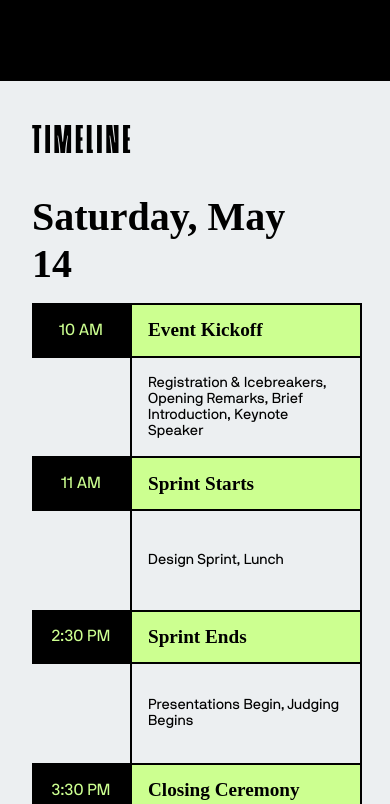
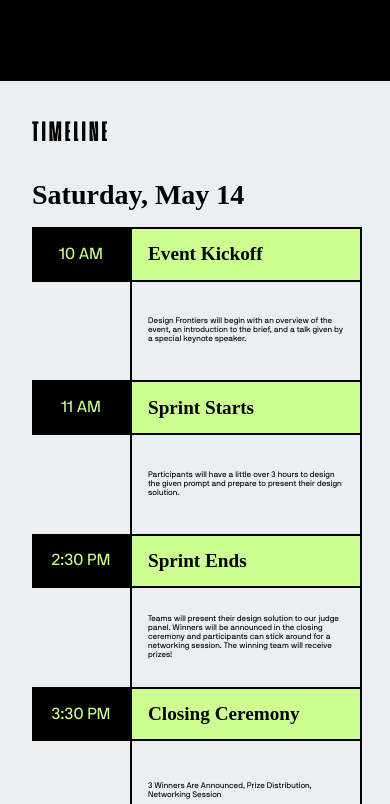
Before and after one commit to ucsddesignco/frontiers22, a React (Create React App) app: page / in a window 390 px wide. Shown: the part 2120-2924 px from the top of the page. Built offline with nearby package versions, Linux system fonts and the light colour scheme; a web font is replaced by a local one.

Commit message:
timeline copy

```diff
--- a/src/components/Timeline/index.js
+++ b/src/components/Timeline/index.js
@@ -8,17 +8,17 @@ const events = [
   {
     time: "10 AM",
     header: "Event Kickoff",
-    description: "Registration & Icebreakers, Opening Remarks, Brief Introduction, Keynote Speaker"
+    description: "Design Frontiers will begin with an overview of the event, an introduction to the brief, and a talk given by a special keynote speaker."
   },
   {
     time: "11 AM",
     header: "Sprint Starts",
-    description: "Design Sprint, Lunch"
+    description: "Participants will have a little over 3 hours to design the given prompt and prepare to present their design solution."
   },
   {
     time: "2:30 PM",
     header: "Sprint Ends",
-    description: "Presentations Begin, Judging Begins "
+    description: "Teams will present their design solution to our judge panel. Winners will be announced in the closing ceremony and participants can stick around for a networking session. The winning team will receive prizes!"
   },
   {
     time: "3:30 PM",
--- a/src/components/Timeline/style.scss
+++ b/src/components/Timeline/style.scss
@@ -5,13 +5,13 @@
     flex-direction: column;
     align-items: center;
     background-color: $secondary-color;
-    width: 90vw;
+    width: 100vw;
     h2 {
         margin: 5vh 0 1rem 0;
         width: 45%;
         text-align: left;
         color: $text-color;
-        font-size: 2vw;
+        font-size: 1.3vw;
     }
     &__header {
         display: none;
@@ -74,6 +74,7 @@
                 > p {
                     text-align: left;
                     color: $text-color;
+                    font-size: 2vw;
                 }
             }
         }
@@ -85,10 +86,9 @@
         min-width: 800px;
         h2 {
             padding-top: 1rem;
-            width: 45%;
             text-align: left;
             color: $text-color;
-            font-size: 2.5rem;
+            font-size: 1.75rem;
         }
         &__header {
             font-family: $title-font;
@@ -109,12 +109,26 @@
                         color: $text-color;
                     }
                 }
+                &__info {
+                    > p {
+                        font-size: 0.7rem;
+                    }
+                }
             }
+
         }
     }
     @media only screen and (max-width: 800px) {
         &__row {
             grid-template-columns: 1fr 3fr;
+
+            &__detail {
+                &__info {
+                    > p {
+                        font-size: 0.5rem;
+                    }
+                }
+            }
         }
     }
     @media only screen and (max-width: 500px) {
```
